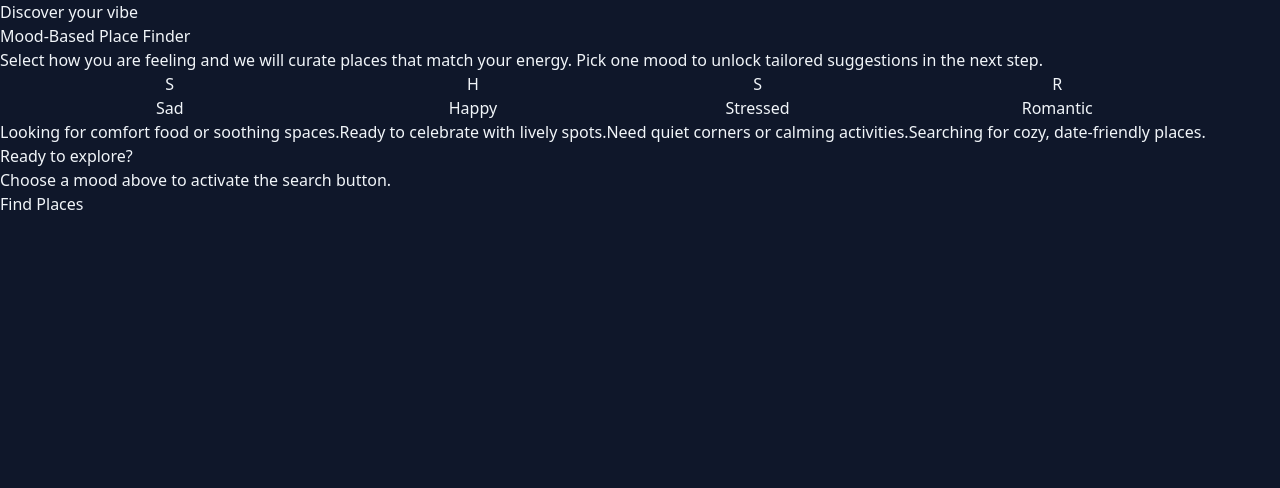
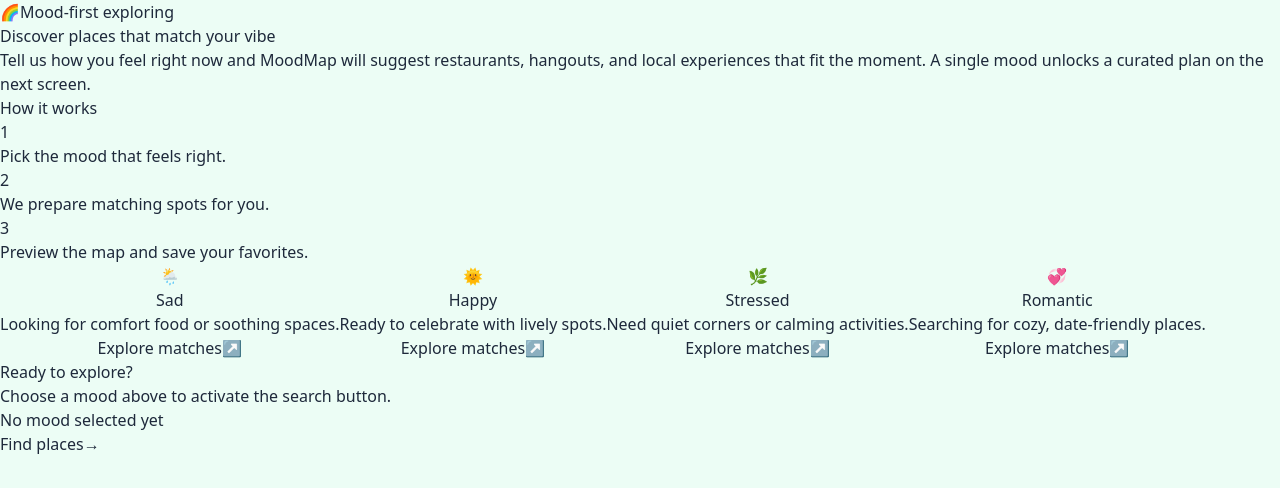
Before and after one commit to rishab465/MoodMap, a React (Vite) app: page / in a window 1280 px wide. Shown: the top 488 px of the page. Built offline with nearby package versions, Linux system fonts and the light colour scheme.

Commit message:
Add Leaflet map integration and refresh UI

```diff
--- a/package.json
+++ b/package.json
@@ -10,8 +10,10 @@
     "preview": "vite preview"
   },
   "dependencies": {
+    "leaflet": "^1.9.4",
     "react": "^19.2.0",
     "react-dom": "^19.2.0",
+    "react-leaflet": "^5.0.0",
     "react-router-dom": "^7.11.0"
   },
   "devDependencies": {
--- a/src/App.jsx
+++ b/src/App.jsx
@@ -4,7 +4,7 @@
 
 const App = () => {
   return (
-    <div className="min-h-screen bg-slate-900 text-slate-100">
+    <div className="min-h-screen bg-gradient-to-br from-emerald-50 via-sky-50 to-white text-slate-800">
       <Routes>
         <Route path="/" element={<Home />} />
         <Route path="/map" element={<Map />} />
--- a/src/components/MoodCard.jsx
+++ b/src/components/MoodCard.jsx
@@ -1,23 +1,36 @@
-const MoodCard = ({ mood, caption, isSelected, onSelect }) => {
+const MoodCard = ({ mood, caption, icon, iconBg, textColor, isSelected, onSelect }) => {
+  const accentHeading = textColor ?? "text-slate-900";
+
   return (
     <button
       type="button"
       onClick={() => onSelect(mood)}
-      className={`group w-full rounded-2xl border-2 px-6 py-7 text-left transition-all duration-200 ${
+      className={`group relative flex h-full w-full flex-col gap-4 rounded-3xl border px-7 py-8 text-left shadow-sm transition-all duration-200 focus:outline-none focus-visible:ring-2 focus-visible:ring-emerald-400 ${
         isSelected
-          ? "border-emerald-400/80 bg-emerald-500/15 shadow-xl shadow-emerald-500/10"
-          : "border-slate-800 bg-slate-800/80 hover:-translate-y-1 hover:border-emerald-300/70 hover:bg-slate-800"
+          ? "border-emerald-300 bg-white shadow-lg ring-2 ring-emerald-300"
+          : "border-emerald-100 bg-white/80 hover:-translate-y-1 hover:border-emerald-200 hover:shadow-lg"
       }`}
     >
+      <span className={`inline-flex h-14 w-14 items-center justify-center rounded-2xl text-2xl ${iconBg}`}>
+        {icon}
+      </span>
+      <div className="flex items-center gap-3">
+        <h3 className={`text-2xl font-semibold ${accentHeading}`}>{mood}</h3>
+        {isSelected ? (
+          <span className="rounded-full bg-emerald-100 px-3 py-1 text-xs font-semibold text-emerald-700">
+            Selected
+          </span>
+        ) : null}
+      </div>
+      <p className="text-sm leading-6 text-slate-600">{caption}</p>
       <span
-        className={`inline-flex h-12 w-12 items-center justify-center rounded-xl text-lg font-semibold transition-colors ${
-          isSelected ? "bg-emerald-400 text-slate-900" : "bg-slate-700 text-emerald-200 group-hover:bg-emerald-300 group-hover:text-slate-900"
+        className={`mt-auto inline-flex items-center gap-2 text-xs font-semibold transition ${
+          isSelected ? "text-emerald-600" : "text-emerald-500/70 group-hover:text-emerald-600"
         }`}
       >
-        {mood.charAt(0)}
+        Explore matches
+        <span aria-hidden>↗</span>
       </span>
-      <h3 className="mt-4 text-2xl font-semibold tracking-tight text-emerald-200">{mood}</h3>
-      <p className="mt-2 text-sm leading-6 text-slate-300/90">{caption}</p>
     </button>
   );
 };
--- a/src/index.css
+++ b/src/index.css
@@ -4,6 +4,6 @@
 
 @layer base {
   body {
-    @apply bg-slate-900 text-slate-100 antialiased;
+    @apply bg-emerald-50 text-slate-800 antialiased;
   }
 }
--- a/src/pages/Home.jsx
+++ b/src/pages/Home.jsx
@@ -6,18 +6,30 @@
   {
     mood: "Sad",
     caption: "Looking for comfort food or soothing spaces.",
+    icon: "🌦️",
+    iconBg: "bg-sky-100 text-sky-600",
+    textColor: "text-sky-700",
   },
   {
     mood: "Happy",
     caption: "Ready to celebrate with lively spots.",
+    icon: "🌞",
+    iconBg: "bg-amber-100 text-amber-600",
+    textColor: "text-amber-600",
   },
   {
     mood: "Stressed",
     caption: "Need quiet corners or calming activities.",
+    icon: "🌿",
+    iconBg: "bg-emerald-100 text-emerald-600",
+    textColor: "text-emerald-600",
   },
   {
     mood: "Romantic",
     caption: "Searching for cozy, date-friendly places.",
+    icon: "💞",
+    iconBg: "bg-pink-100 text-pink-600",
+    textColor: "text-pink-600",
   },
 ];
 
@@ -31,47 +43,86 @@
   };
 
   return (
-    <main className="mx-auto flex min-h-screen max-w-6xl flex-col gap-14 px-6 py-16">
-      <header className="rounded-3xl border border-emerald-400/20 bg-slate-800/60 px-10 py-12 shadow-lg shadow-emerald-500/5">
-        <p className="text-sm uppercase tracking-[0.4em] text-emerald-300/70">Discover your vibe</p>
-        <h1 className="mt-4 text-4xl font-bold text-emerald-200 md:text-5xl">
-          Mood-Based Place Finder
+    <main className="relative mx-auto flex min-h-screen max-w-6xl flex-col gap-12 px-6 py-16">
+      <div className="pointer-events-none absolute inset-x-0 top-[-8rem] -z-10 flex justify-center">
+        <div className="h-80 w-80 rounded-full bg-emerald-200/40 blur-3xl"></div>
+      </div>
+
+      <div className="flex flex-col items-start gap-8 sm:flex-row sm:items-center sm:justify-between">
+        <div className="flex flex-col gap-5">
+          <span className="inline-flex items-center gap-2 rounded-full bg-white/70 px-4 py-2 text-xs font-semibold uppercase tracking-[0.3em] text-emerald-600 shadow">
+            <span>🌈</span>
+            Mood-first exploring
+          </span>
+          <h1 className="text-4xl font-bold leading-tight text-slate-900 md:text-5xl">
+            Discover places that match your vibe
           </h1>
-        <p className="mt-4 max-w-2xl text-base leading-7 text-slate-300">
-          Select how you are feeling and we will curate places that match your energy.
-          Pick one mood to unlock tailored suggestions in the next step.
+          <p className="max-w-2xl text-base leading-7 text-slate-600">
+            Tell us how you feel right now and MoodMap will suggest restaurants, hangouts, and local
+            experiences that fit the moment. A single mood unlocks a curated plan on the next screen.
           </p>
-      </header>
+        </div>
+        <div className="flex w-full max-w-xs flex-col gap-3 rounded-3xl border border-emerald-100 bg-white/70 p-5 text-sm text-slate-600 shadow sm:w-auto">
+          <p className="font-semibold text-slate-900">How it works</p>
+          <div className="flex items-start gap-3">
+            <span className="mt-0.5 inline-flex h-6 w-6 items-center justify-center rounded-full bg-emerald-100 text-xs font-semibold text-emerald-600">
+              1
+            </span>
+            <p>Pick the mood that feels right.</p>
+          </div>
+          <div className="flex items-start gap-3">
+            <span className="mt-0.5 inline-flex h-6 w-6 items-center justify-center rounded-full bg-emerald-100 text-xs font-semibold text-emerald-600">
+              2
+            </span>
+            <p>We prepare matching spots for you.</p>
+          </div>
+          <div className="flex items-start gap-3">
+            <span className="mt-0.5 inline-flex h-6 w-6 items-center justify-center rounded-full bg-emerald-100 text-xs font-semibold text-emerald-600">
+              3
+            </span>
+            <p>Preview the map and save your favorites.</p>
+          </div>
+        </div>
+      </div>
 
-      <section className="grid flex-1 gap-8 md:grid-cols-2">
+      <section className="grid flex-1 gap-6 md:grid-cols-2">
         {moods.map((item) => (
           <MoodCard
             key={item.mood}
             mood={item.mood}
             caption={item.caption}
+            icon={item.icon}
+            iconBg={item.iconBg}
+            textColor={item.textColor}
             isSelected={selectedMood === item.mood}
             onSelect={setSelectedMood}
           />
         ))}
       </section>
 
-      <div className="flex items-center justify-between rounded-2xl border border-slate-700/60 bg-slate-800/60 px-6 py-6 shadow-inner shadow-slate-900/40">
-        <div>
-          <h2 className="text-lg font-semibold text-emerald-200">Ready to explore?</h2>
-          <p className="text-sm text-slate-400">Choose a mood above to activate the search button.</p>
+      <div className="flex flex-col gap-6 rounded-3xl border border-emerald-100 bg-white/80 px-8 py-8 shadow-lg sm:flex-row sm:items-center sm:justify-between">
+        <div className="flex flex-col gap-2">
+          <h2 className="text-xl font-semibold text-slate-900">Ready to explore?</h2>
+          <p className="text-sm text-slate-600">Choose a mood above to activate the search button.</p>
+        </div>
+        <div className="flex flex-col gap-3 sm:flex-row sm:items-center">
+          <div className="flex items-center justify-center rounded-full bg-emerald-100 px-4 py-2 text-sm font-medium text-emerald-700">
+            {selectedMood ? `Mood: ${selectedMood}` : "No mood selected yet"}
           </div>
           <button
             type="button"
             onClick={handleFindPlaces}
             disabled={!selectedMood}
-          className={`rounded-full px-7 py-3 text-sm font-semibold transition ${
+            className={`inline-flex items-center gap-2 rounded-full px-7 py-3 text-sm font-semibold transition ${
               selectedMood
-              ? "bg-emerald-400 text-slate-900 shadow-lg shadow-emerald-500/30 hover:bg-emerald-300"
-              : "cursor-not-allowed bg-slate-700/70 text-slate-400"
+                ? "bg-emerald-500 text-white shadow-lg hover:bg-emerald-400"
+                : "cursor-not-allowed bg-emerald-200 text-emerald-500"
             }`}
           >
-          Find Places
+            Find places
+            <span aria-hidden>→</span>
           </button>
+        </div>
       </div>
     </main>
   );
--- a/src/pages/Map.jsx
+++ b/src/pages/Map.jsx
@@ -1,38 +1,149 @@
+import { useEffect, useState } from "react";
 import { useLocation, useNavigate } from "react-router-dom";
+import { MapContainer, TileLayer, Marker, Popup, useMap } from "react-leaflet";
+import L from "leaflet";
+import "leaflet/dist/leaflet.css";
+
+// Shared Leaflet marker configuration keeps icons consistent
+const baseMarkerOptions = {
+  iconUrl: "https://unpkg.com/leaflet@1.9.4/dist/images/marker-icon.png",
+  iconRetinaUrl: "https://unpkg.com/leaflet@1.9.4/dist/images/marker-icon-2x.png",
+  shadowUrl: "https://unpkg.com/leaflet@1.9.4/dist/images/marker-shadow.png",
+  iconSize: [25, 41],
+  iconAnchor: [12, 41],
+  popupAnchor: [1, -34],
+  shadowSize: [41, 41],
+};
+
+const userIcon = new L.Icon(baseMarkerOptions);
+const placeIcon = new L.Icon(baseMarkerOptions);
+
+// Keeps the map viewport synced with the latest user position
+const MapRecentre = ({ targetPosition }) => {
+  const map = useMap();
+
+  useEffect(() => {
+    if (!targetPosition) return;
+    map.setView([targetPosition.lat, targetPosition.lng]);
+  }, [map, targetPosition]);
+
+  return null;
+};
+
+// Build nearby dummy places once we know the true location
+const buildNearbyPlaces = (originLat, originLng) => {
+  const templates = [
+    { id: 1, name: "Sunrise Café", description: "Cozy breakfast spot with gentle playlists." },
+    { id: 2, name: "Riverwalk Park", description: "Wide open green space for relaxed strolls." },
+    { id: 3, name: "Glow Yoga Studio", description: "Small group sessions for an easy reset." },
+  ];
+
+  return templates.map((place, index) => {
+    const latitudeOffset = (index + 1) * 0.0008; // Small offsets keep markers close to the user
+    const longitudeOffset = (index % 2 === 0 ? 1 : -1) * 0.0012; // Alternate east/west for variety
+
+    return {
+      ...place,
+      position: [originLat + latitudeOffset, originLng + longitudeOffset],
+    };
+  });
+};
 
 const Map = () => {
   const location = useLocation();
   const navigate = useNavigate();
-  const selectedMood = location.state?.mood; // Read the mood sent from the home page
+  const selectedMood = location.state?.mood;
+
+  const [userPosition, setUserPosition] = useState(null); // Real coordinates once permission succeeds
+  const [geoError, setGeoError] = useState(null); // Store any geolocation error message
+  const [nearbyPlaces, setNearbyPlaces] = useState([]); // Dummy places built from real coordinates
+
+  useEffect(() => {
+    if (!navigator.geolocation) {
+      setGeoError("Geolocation is not supported in this browser.");
+      return;
+    }
+
+    navigator.geolocation.getCurrentPosition(
+      (position) => {
+        const { latitude, longitude } = position.coords;
+        console.log("Fetched user position:", latitude, longitude); // Quick check in DevTools
+        console.log("Accuracy (meters):", position.coords.accuracy);
+        setUserPosition({ lat: latitude, lng: longitude });
+        setNearbyPlaces(buildNearbyPlaces(latitude, longitude));
+      },
+      () => {
+        setGeoError("We could not access your location. Please enable location services and refresh.");
+      },
+      {
+        enableHighAccuracy: true,
+        timeout: 10000,
+      }
+    );
+  }, []);
 
   return (
-    <main className="mx-auto flex min-h-screen max-w-5xl flex-col gap-10 px-6 py-16">
-      <section className="rounded-3xl border border-emerald-400/25 bg-slate-800/70 px-10 py-12 text-center shadow-lg shadow-emerald-500/10">
-        <p className="text-xs uppercase tracking-[0.35em] text-emerald-300/70">Recommendation preview</p>
-        <h2 className="mt-5 text-3xl font-semibold text-emerald-200">
-          Showing places for: <span className="font-bold text-emerald-300">{selectedMood || "No mood selected"}</span>
+    <main className="relative mx-auto flex min-h-screen max-w-5xl flex-col gap-6 px-6 py-16">
+      <div className="pointer-events-none absolute inset-x-0 top-[-6rem] -z-10 flex justify-center">
+        <div className="h-72 w-72 rounded-full bg-sky-200/40 blur-3xl"></div>
+      </div>
+
+      <section className="rounded-3xl border border-emerald-100 bg-white/80 px-8 py-6 shadow-lg">
+        <p className="text-xs font-semibold uppercase tracking-[0.35em] text-emerald-500">Recommendation preview</p>
+        <h2 className="mt-3 text-2xl font-semibold text-slate-900">
+          Showing nearby places for mood: <span className="text-emerald-600">{selectedMood || "No mood selected"}</span>
         </h2>
-        <p className="mt-4 text-sm leading-7 text-slate-300">
-          In the next phase we will plug in a real map experience with filters that react to your mood.
-          For now, use this page to confirm your selection and plan the integrations you will need.
-        </p>
+        {geoError ? (
+          <p className="mt-3 text-sm text-rose-500">{geoError}</p>
+        ) : (
+          <p className="mt-3 text-sm text-slate-600">
+            Allow location access to see the map centered around you along with a few practice pins.
+          </p>
+        )}
       </section>
 
-      <div className="flex flex-1 flex-col items-center justify-center gap-6 rounded-3xl border border-dashed border-emerald-400/30 bg-slate-900/80 px-8 py-12 text-center">
-        <div className="flex h-16 w-16 items-center justify-center rounded-full border border-emerald-400/40 bg-emerald-400/10 text-3xl font-bold text-emerald-200">
-          🗺️
-        </div>
-        <h3 className="text-2xl font-semibold text-emerald-200">Map module coming soon</h3>
-        <p className="max-w-2xl text-sm leading-6 text-slate-400">
-          Use this empty state to outline API calls, map providers, and mood-based filters. Keeping it visually
-          polished now will make it easier to swap in the live map when you reach that milestone.
-        </p>
+      <div className="flex flex-1 flex-col gap-4 rounded-3xl border border-emerald-100 bg-white/80 px-4 py-4 shadow-lg">
+        {!userPosition && !geoError ? (
+          <div className="flex h-[480px] w-full flex-col items-center justify-center gap-3 rounded-2xl border border-dashed border-emerald-200 bg-emerald-50 text-center text-slate-600">
+            <span className="text-2xl">🧭</span>
+            <p className="text-sm font-medium">Waiting for your location...</p>
+            <p className="text-xs text-slate-500">If it takes too long, ensure browser permissions allow location access.</p>
+          </div>
+        ) : null}
+
+        {userPosition ? (
+          <MapContainer
+            center={[userPosition.lat, userPosition.lng]}
+            zoom={14}
+            className="h-[480px] w-full rounded-2xl"
+          >
+            <MapRecentre targetPosition={userPosition} />
+            <TileLayer
+              url="https://{s}.tile.openstreetmap.org/{z}/{x}/{y}.png"
+              attribution="&copy; <a href='https://www.openstreetmap.org/copyright'>OpenStreetMap</a> contributors"
+            />
+            <Marker position={[userPosition.lat, userPosition.lng]} icon={userIcon}>
+              <Popup>You are here.</Popup>
+            </Marker>
+            {nearbyPlaces.map((place) => (
+              <Marker key={place.id} position={place.position} icon={placeIcon}>
+                <Popup>
+                  <strong>{place.name}</strong>
+                  <br />
+                  {place.description}
+                </Popup>
+              </Marker>
+            ))}
+          </MapContainer>
+        ) : null}
+
         <button
           type="button"
           onClick={() => navigate("/")}
-          className="rounded-full bg-emerald-400 px-6 py-3 text-sm font-semibold text-slate-900 transition hover:bg-emerald-300"
+          className="mt-auto inline-flex items-center gap-2 self-end rounded-full bg-emerald-500 px-5 py-2 text-sm font-semibold text-white transition hover:bg-emerald-400"
         >
           Choose a different mood
+          <span aria-hidden>↺</span>
         </button>
       </div>
     </main>
```
Also changed, not shown: 2 other files (tests, documents, lock files or other folders). Lines whose indentation alone changed are shown as unchanged.
